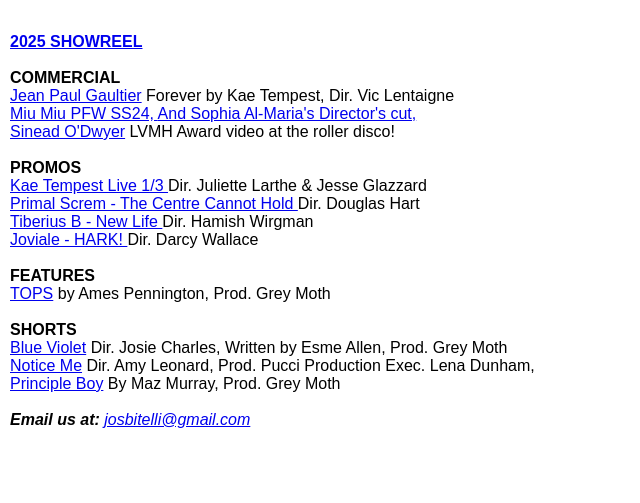
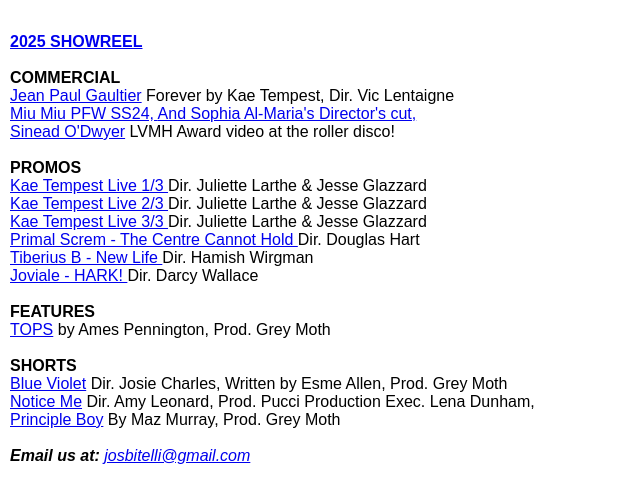
Before and after one commit to onlineforyoubabes/website-demo, a plain HTML site: page index.html in a window 1280 px wide. Shown: the part 119-622 px from the top of the page, without its empty margins (0-640 px from the left). Drawn offline with Linux system fonts and the light colour scheme.

Commit message:
Add additional Kae Tempest live video links

```diff
--- a/index.html
+++ b/index.html
@@ -48,6 +48,8 @@
 <br>
 <strong>PROMOS</strong><br>
 	<a href="https://www.youtube.com/watch?v=Db-Z5l4XmDE" target="_blank">Kae Tempest Live 1/3 </a> Dir. Juliette Larthe & Jesse Glazzard<br>
+	<a href="https://www.youtube.com/watch?v=8elRvIxvAqc" target="_blank">Kae Tempest Live 2/3 </a> Dir. Juliette Larthe & Jesse Glazzard<br>
+	<a href="https://www.youtube.com/watch?v=j5zR8YJm1B4" target="_blank">Kae Tempest Live 3/3 </a> Dir. Juliette Larthe & Jesse Glazzard<br>
 	<a href="https://www.youtube.com/watch?v=FWO0KsrHFRI" target="_blank">Primal Screm - The Centre Cannot Hold </a> Dir. Douglas Hart<br>
 <a href="https://www.youtube.com/watch?v=c-Bi2ke6c4s" target="_blank">Tiberius B - New Life </a> Dir. Hamish Wirgman<br>
 <a href="https://www.youtube.com/watch?v=1zsja6VD8Vw" target="_blank">Joviale - HARK! </a> Dir. Darcy Wallace<br>
```
